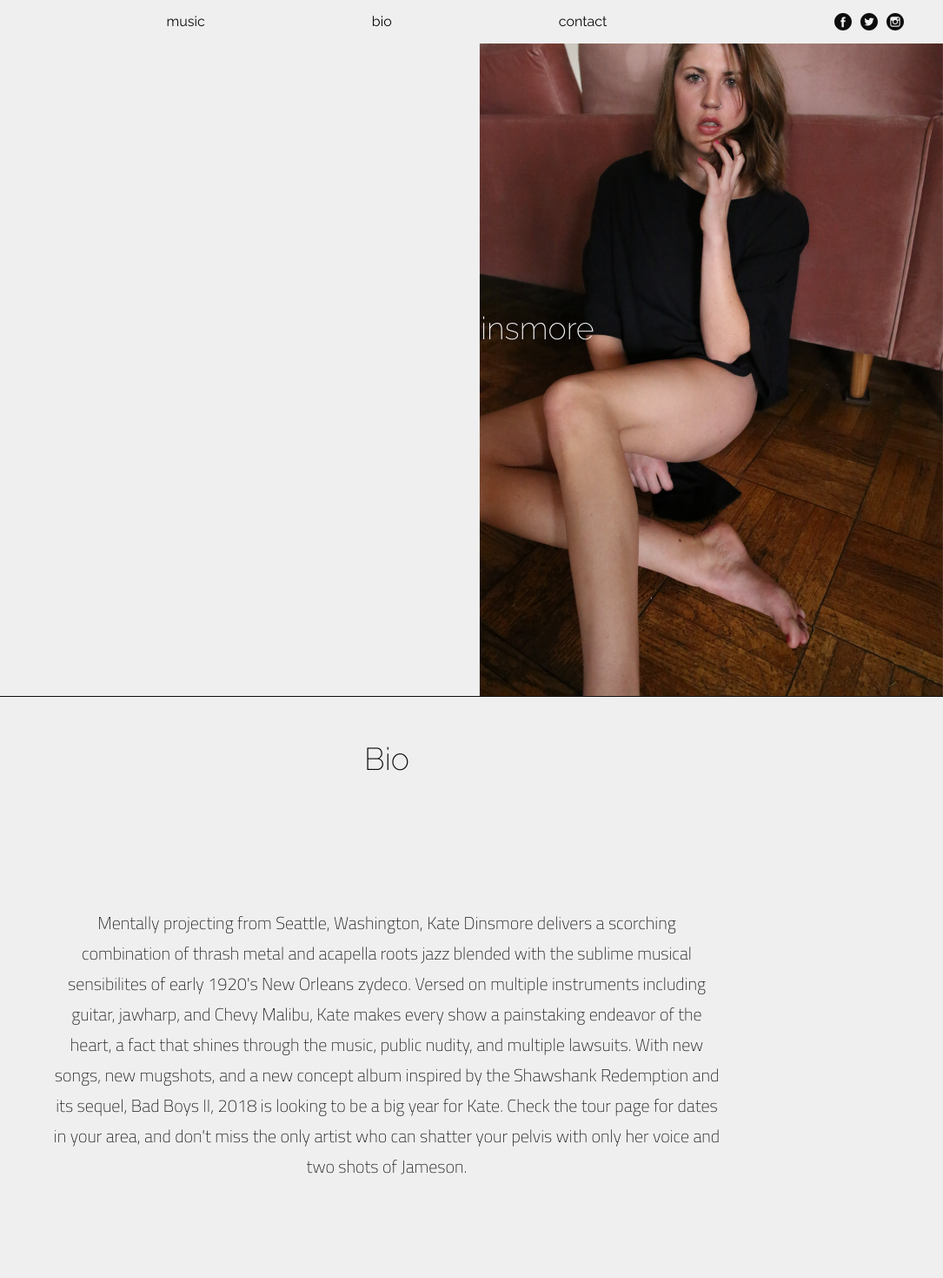
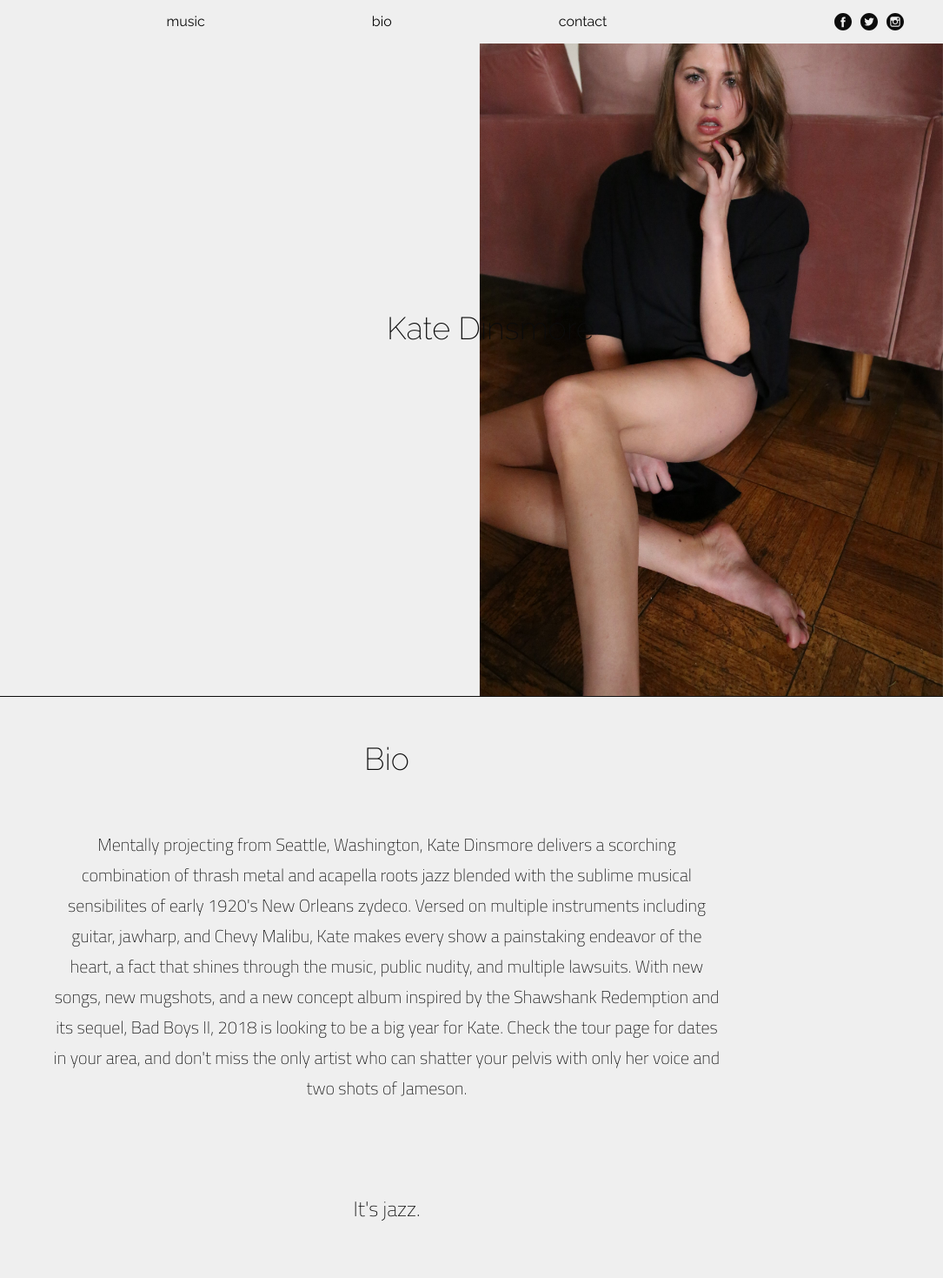
Before and after one commit to zanedr/kate-dinsmore-updated, a React (Create React App) app: page / in a window 1280 px wide. Shown: the top 1469 px of the page at 87% size, without its empty margins (195-1280 px from the left). Built offline with nearby package versions, Linux system fonts and the light colour scheme.

Commit message:
and yet more css

```diff
--- a/src/App.css
+++ b/src/App.css
@@ -378,6 +378,27 @@ h2 {
   /*}*/
 /*}*/
 
+
+@media screen and (max-width: 1300px) {
+  .photo {
+    padding-top: 30px;
+  }
+
+  .main-title {
+    bottom: 20vh;
+    left: 50vw;
+    /*color: #efefef;*/
+  }
+
+  #bio {
+    height: 1000px;
+  }
+
+  .bio-text {
+    padding-top: 10px;
+  }
+}
+
 @media screen and (max-width: 400px) {
   .menu-links {
     font-size: 13px;
@@ -392,24 +413,4 @@ h2 {
   .social-icon {
     height: 40px;
   }
-
-  #bio {
-    height: 1000px;
-  }
-
-  .bio-text {
-    padding-top: 30px;
-  }
 }
-
-@media screen and (max-width: 1300px) {
-  .photo {
-    padding-top: 30px;
-  }
-
-  .main-title {
-    bottom: 20vh;
-    left: 50vw;
-    color: #efefef;
-  }
-}
```
